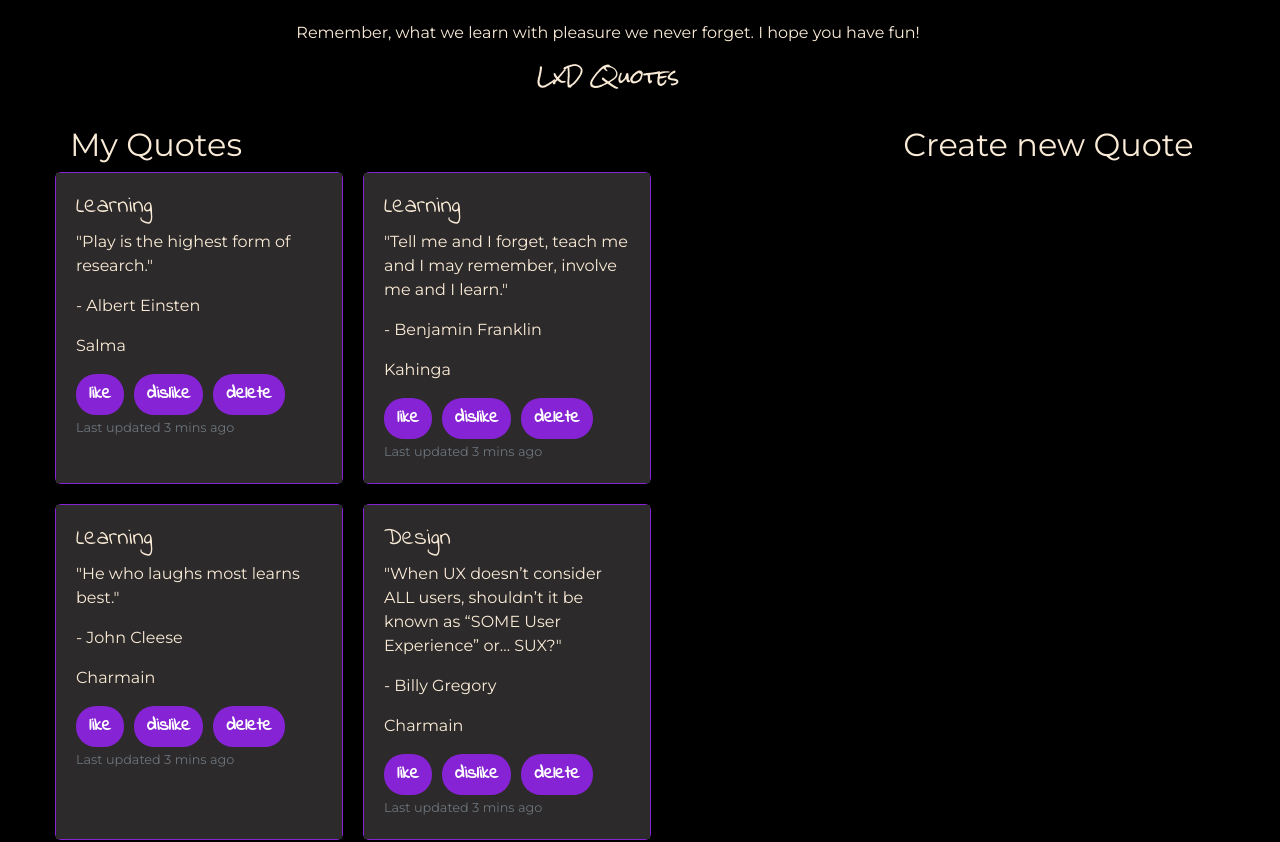
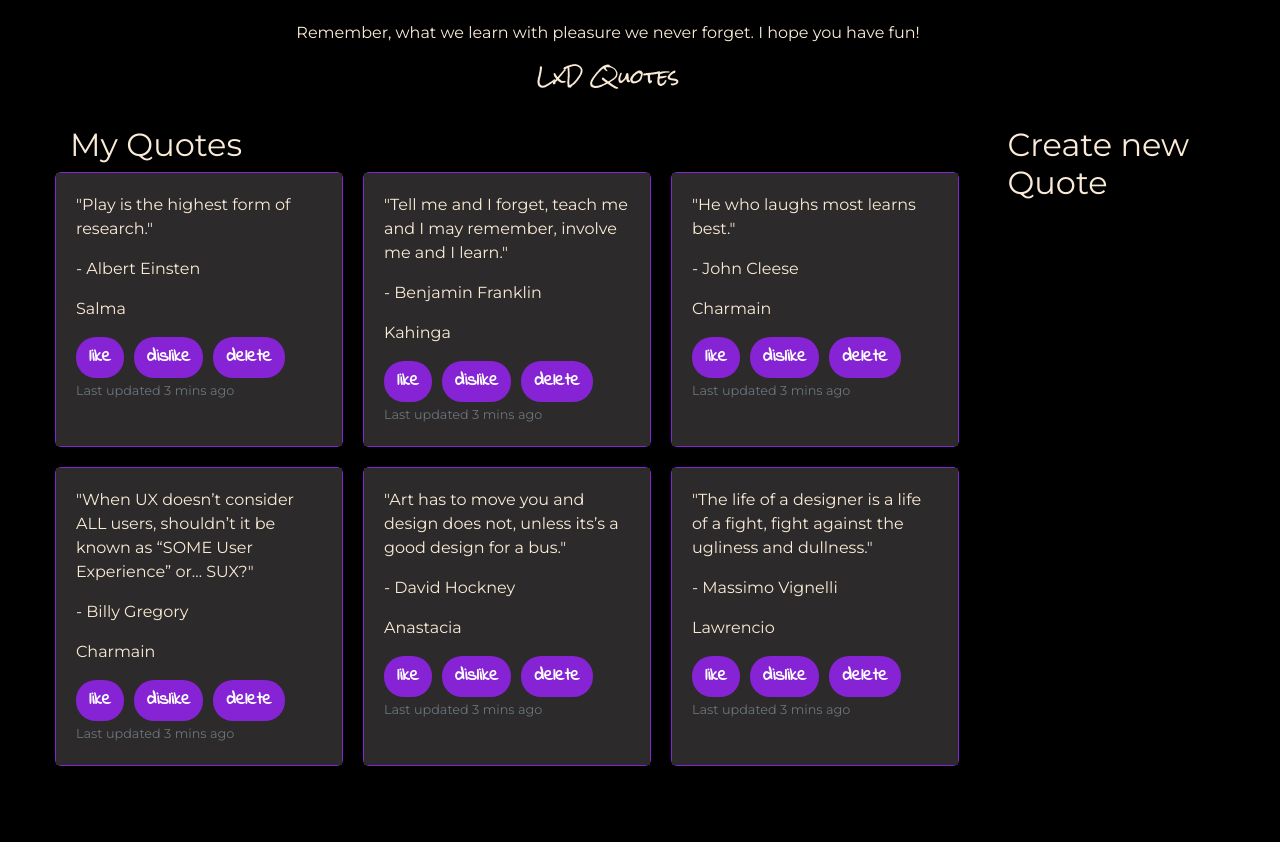
Before and after one commit to Charmain-Bonareri/lxd-quotes, an Angular app: page / in a window 1280 px wide. Shown: the part 486-1328 px from the top of the page. After the commit the page ends 1302 px from the top, so only its background shows below. Built offline with nearby package versions, Linux system fonts and the light colour scheme; a web font is replaced by a local one.

Commit message:
Deleted quote title to avooid alot of crowding.

```diff
--- a/src/app/quote.ts
+++ b/src/app/quote.ts
@@ -1,15 +1,15 @@
 export class Quote {
 
   id: number;
-  quotetitle: string;
+  // quotetitle: string;
   quotecontent: string;
   author: string;
   submittedquote: string;
 
 
-  constructor(id:number, quotetitle:string, quotecontent:string,author:string, submittedquote:string){
+  constructor(id:number, quotecontent:string,author:string, submittedquote:string){
     this.id = id
-    this.quotetitle = quotetitle
+    // this.quotetitle = quotetitle
     this.quotecontent = quotecontent
     this.author = author
     this.submittedquote = submittedquote
--- a/src/app/quotes/quotes.component.html
+++ b/src/app/quotes/quotes.component.html
@@ -1,11 +1,12 @@
 <div class="container-fluid">
   <div class="row">
-    <div class="col-sm-8">
+    <div class="col-sm-9">
       <h2>My Quotes</h2>
       <div class="row">
+        <!-- <div class="col-md-2"></div> -->
       <div *ngFor="let quote of quotes; let i = index" class="card" style="width: 18rem;">
         <div class="card-body">
-          <h5 class="quote-title">{{quote.quotetitle}}</h5>
+          <!-- <h5 class="quote-title">{{quote.quotetitle}}</h5> -->
 
           <p class="quote-text">{{quote.quotecontent}}</p>
           <p class="quote-author">{{quote.author}}</p>
@@ -30,7 +31,7 @@
 
 
     </div>
-    <div class="col-sm-4">
+    <div class="col-sm-3">
       <h2>Create new Quote</h2>
 
     </div>
--- a/src/app/quotes/quotes.component.ts
+++ b/src/app/quotes/quotes.component.ts
@@ -9,12 +9,12 @@ import { Quote } from '../quote';
 export class QuotesComponent implements OnInit {
 
   quotes:Quote[]= [
-    new Quote(1, 'Learning','"Play is the highest form of research."', '- Albert Einsten','Salma'),
-    new Quote(2, 'Learning','"Tell me and I forget, teach me and I may remember, involve me and I learn."', '- Benjamin Franklin','Kahinga'),
-    new Quote(3, 'Learning', '"He who laughs most learns best."','- John Cleese','Charmain'),
-    new Quote(4, 'Design', '"When UX doesn’t consider ALL users, shouldn’t it be known as “SOME User Experience” or… SUX?"', '- Billy Gregory', 'Charmain'),
-    new Quote(5, 'Design', '"Art has to move you and design does not, unless its’s a good design for a bus."', '- David Hockney','Anastacia'),
-    new Quote(6, 'Design', '"The life of a designer is a life of a fight, fight against the ugliness and dullness."', '- Massimo Vignelli', 'Lawrencio'),
+    new Quote(1,'"Play is the highest form of research."', '- Albert Einsten','Salma'),
+    new Quote(2, '"Tell me and I forget, teach me and I may remember, involve me and I learn."', '- Benjamin Franklin','Kahinga'),
+    new Quote(3,  '"He who laughs most learns best."','- John Cleese','Charmain'),
+    new Quote(4,  '"When UX doesn’t consider ALL users, shouldn’t it be known as “SOME User Experience” or… SUX?"', '- Billy Gregory', 'Charmain'),
+    new Quote(5,  '"Art has to move you and design does not, unless its’s a good design for a bus."', '- David Hockney','Anastacia'),
+    new Quote(6,  '"The life of a designer is a life of a fight, fight against the ugliness and dullness."', '- Massimo Vignelli', 'Lawrencio'),
   ];
 
 
```
